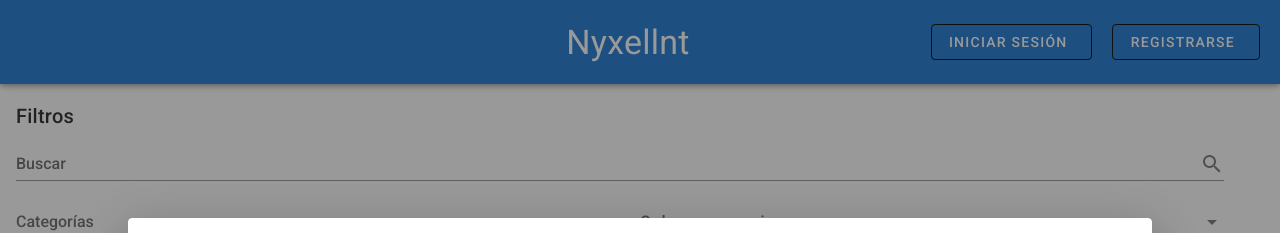
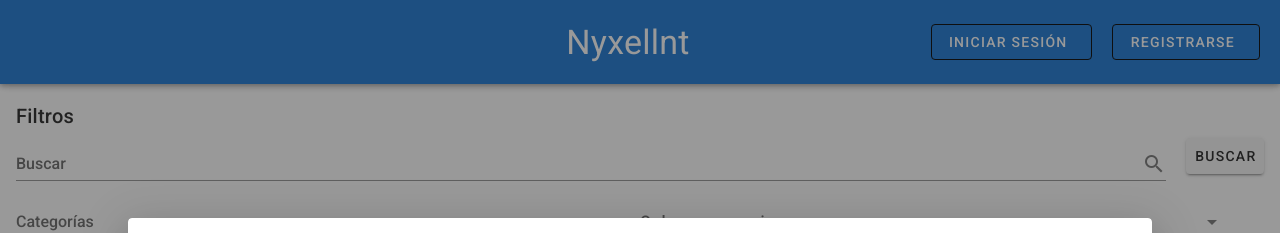
Before and after one commit to PabloBarriendos/nyxellnt-web, a Vue app: page / in a window 1280 px wide. Shown: the top 233 px of the page. Built offline with nearby package versions, Linux system fonts and the light colour scheme.

Commit message:
cambios buscador

```diff
--- a/src/components/HomeComponent.vue
+++ b/src/components/HomeComponent.vue
@@ -3,9 +3,23 @@
     <v-card class="filtros">
       <v-card-title>
         Filtros
-        <v-text-field v-model="search" append-icon="mdi-magnify" label="Buscar" single-line hide-details
-          class="buscador"></v-text-field>
-        <v-select class="categoriasFilter" label="Categorías" :items="[
+        <div class="buscador-container">
+          <v-text-field
+            v-model="search"
+            append-icon="mdi-magnify"
+            label="Buscar"
+            single-line
+            hide-details
+            class="buscador"
+          ></v-text-field>
+          <v-card-actions class="btn-buscar">
+            <v-btn>Buscar</v-btn>
+          </v-card-actions>
+        </div>
+        <v-select
+          class="categoriasFilter"
+          label="Categorías"
+          :items="[
             'Todas las categorías',
             'Rock',
             'Pop',
@@ -13,11 +27,13 @@
             'Jazz',
             'Musical',
             'Opera',
-        ]"></v-select>
-        <v-select class="precioFilter" label="Ordenar por precio" :items="[
-          'Precio ascendente',
-          'Precio descendente',
-        ]"></v-select>
+          ]"
+        ></v-select>
+        <v-select
+          class="precioFilter"
+          label="Ordenar por precio"
+          :items="['Precio ascendente', 'Precio descendente']"
+        ></v-select>
         <v-card-actions class="btn-filtrar">
           <v-btn>Filtrar</v-btn>
         </v-card-actions>
@@ -66,10 +82,14 @@ export default {
   margin-bottom: 60px;
 }
 
+.filtros .buscador-container {
+  width: 100%;
+  display: flex;
+  margin-bottom: 10px;
+}
 .filtros .buscador {
   width: 100%;
-  margin-right: 40px;
-  margin-bottom: 10px;
+  margin-right: 20px
 }
 
 .filtros .categoriasFilter {
@@ -82,6 +102,10 @@ export default {
   margin-right: 40px;
 }
 
+.btn-buscar {
+  width: 78px;
+  padding: 0;
+}
 .btn-filtrar {
   padding: 0;
   margin-right: 100%;
--- a/src/components/MisEventosComponent.vue
+++ b/src/components/MisEventosComponent.vue
@@ -3,10 +3,24 @@
     <v-card class="filtros">
       <v-card-title>
         Filtros
-                <v-text-field v-model="search" append-icon="mdi-magnify" label="Buscar" single-line hide-details
-                    class="buscador"></v-text-field>
-                <v-select class="precioFilter" label="Ordenar por fehca"
-                    :items="['Fecha más reciente', 'Fecha más antigua']"></v-select>
+        <div class="buscador-container">
+          <v-text-field
+            v-model="search"
+            append-icon="mdi-magnify"
+            label="Buscar"
+            single-line
+            hide-details
+            class="buscador"
+          ></v-text-field>
+          <v-card-actions class="btn-buscar">
+            <v-btn>Buscar</v-btn>
+          </v-card-actions>
+        </div>
+        <v-select
+          class="precioFilter"
+          label="Ordenar por fehca"
+          :items="['Fecha más reciente', 'Fecha más antigua']"
+        ></v-select>
       </v-card-title>
       <v-card-actions class="btn-filtrar">
         <v-btn>Filtrar</v-btn>
@@ -20,7 +34,7 @@
 </template>
 
 <script>
-import MisEventosCardComponent from './MisEventosCardComponent';
+import MisEventosCardComponent from "./MisEventosCardComponent";
 
 export default {
   name: "MisEventosComponent",
@@ -51,10 +65,14 @@ export default {
   margin-bottom: 60px;
 }
 
+.filtros .buscador-container {
+  width: 100%;
+  display: flex;
+  margin-bottom: 10px;
+}
 .filtros .buscador {
   width: 100%;
-    margin-right: 40px;
-    margin-bottom: 10px;
+  margin-right: 20px
 }
 
 .filtros .precioFilter {
```
Lines whose indentation alone changed are shown as unchanged.
